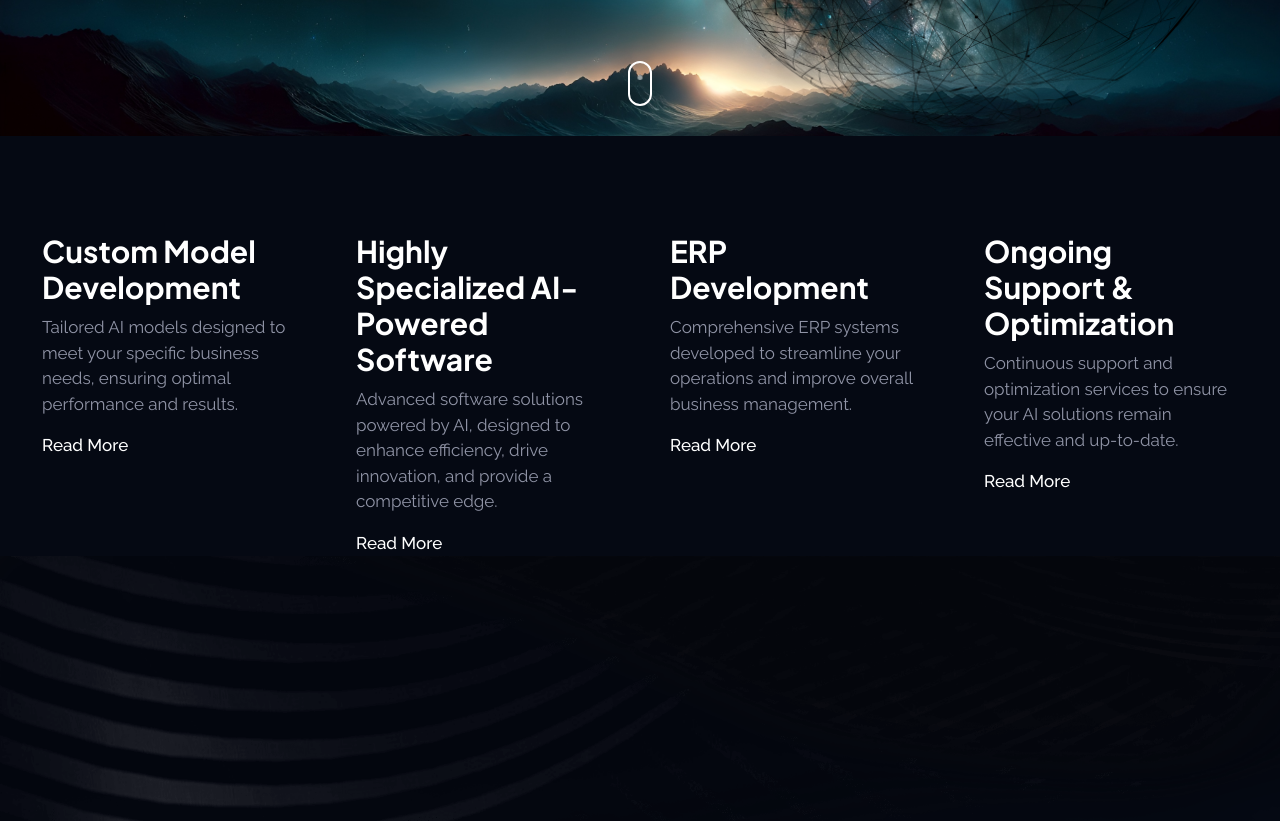
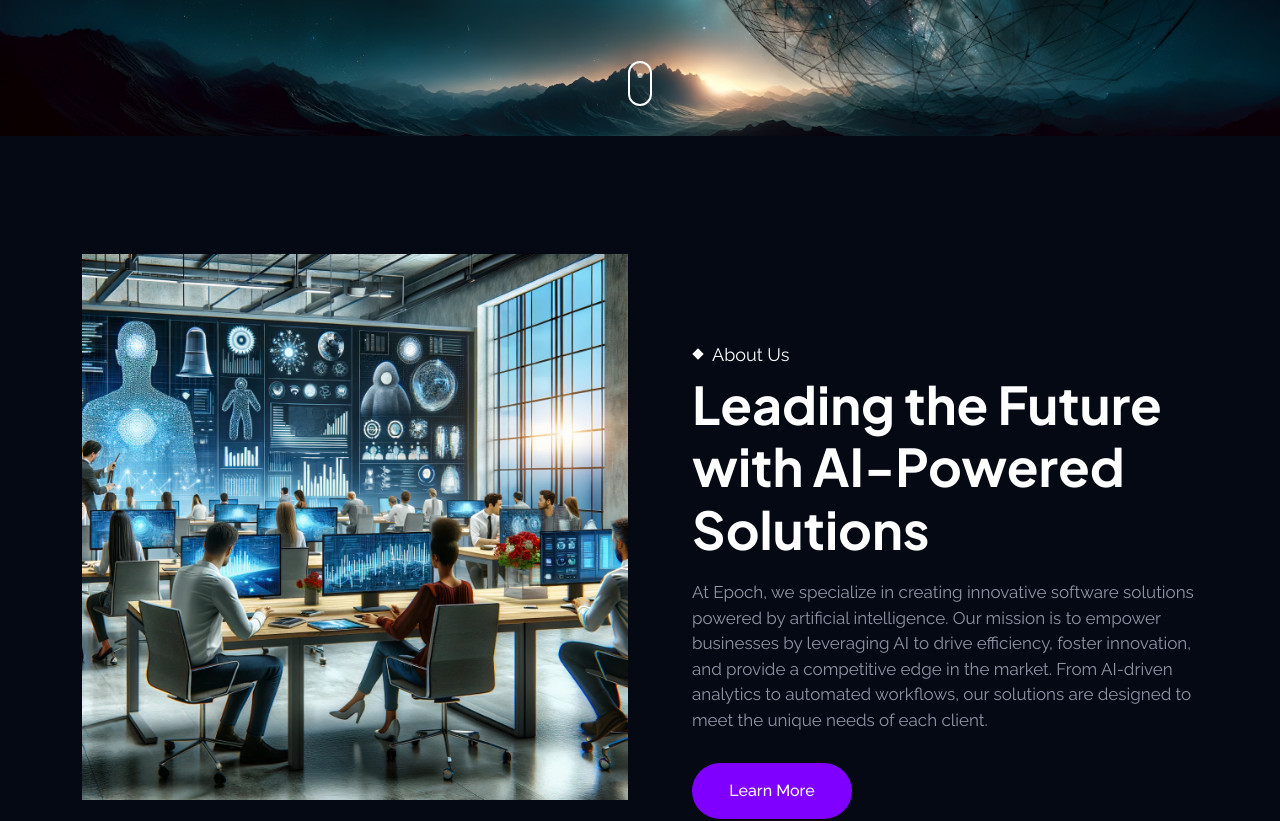
Before and after one commit to ibtehajmr/Epoch, a React (Vite) app: page / in a window 1280 px wide. Shown: the part 560-1381 px from the top of the page. Built offline with nearby package versions, Linux system fonts and the light colour scheme.

Commit message:
chore: fixed about us section on home page

```diff
--- a/src/App.jsx
+++ b/src/App.jsx
@@ -15,15 +15,15 @@ const Home = () => {
   return (
     <>
       <Banner />
-      <Fetuses />
-      <About />
+      {/* <Fetuses /> */}
+      <About direction='ltr' showButton />
       <Brands />
       <TeamComponent />
       <Testimonial />
       <BlogsComponent />
-      <ScrollRestoration/>
+      <ScrollRestoration />
     </>
-  )
+  );
 }
 
 export default Home
--- a/src/assets/css/style.css
+++ b/src/assets/css/style.css
@@ -117,7 +117,7 @@ Default Button Style
   border-radius: 5px;
   margin: 10px;
   border: none;
-  padding: 15px 55px 15px 40px;
+  padding: 15px 40px;
   background-size: 200% auto;
   font-weight: 500;
   font-size: var(--font-size);
--- a/src/components/about.jsx
+++ b/src/components/about.jsx
@@ -1,6 +1,8 @@
 import React from 'react';
 import { Link } from 'react-router-dom';
 import { motion } from 'framer-motion';
+import { strings } from '../locales';
+import AboutCard from '../assets/img/about-card.png';
 
 const About = ({
   heading,
@@ -10,6 +12,8 @@ const About = ({
   direction = 'rtl',
   showButton = false,
 }) => {
+  const staticText = strings.aboutUs.imageCard;
+
   const contentStyle = {
     textAlign: direction === 'rtl' ? 'right' : 'left',
   };
@@ -19,7 +23,7 @@ const About = ({
   };
 
   return (
-    <div className='about-area ptb-100 section-bg'>
+    <div className='about-area ptb-100'>
       <div className='container'>
         <motion.div
           className='row align-items-center'
@@ -39,7 +43,7 @@ const About = ({
         >
           <div className='col-lg-6'>
             <div className='image'>
-              <img src={image} alt='Page Heading' />
+              <img src={image || AboutCard} alt='Page Heading' />
             </div>
           </div>
           <div className='col-lg-6'>
@@ -48,12 +52,14 @@ const About = ({
             >
               <div>
                 <div className='banner-area no-background'>
-                  <span className='banner-top-title'>{subHeading}</span>
+                  <span className='banner-top-title'>
+                    {subHeading || staticText.subHeading}
+                  </span>
                 </div>
 
-                <h2 style={contentStyle}>{heading}</h2>
+                <h2 style={contentStyle}>{heading || staticText.heading}</h2>
               </div>
-              <p style={contentStyle}>{description}</p>
+              <p style={contentStyle}>{description || staticText.desc}</p>
               {showButton ? (
                 <Link className='btn btn-primary pt-3 pb-3' to='/about'>
                   Learn More
--- a/src/pages/about-us.jsx
+++ b/src/pages/about-us.jsx
@@ -6,27 +6,15 @@ import Brands from '../components/brands'
 import InstagramGallery from '../components/instagramGallery'
 import { ScrollRestoration } from 'react-router-dom'
 import { strings } from '../locales';
-import AboutCard from '../assets/img/about-card.png';
 import StatsSection from '../components/common/statsSection';
 
 const AboutUs = () => {
-  const {
-    title,
-    desc,
-    imageCard: { heading, desc: cardDesc, subHeading },
-  } = strings.aboutUs;
+  const { title, desc } = strings.aboutUs;
   return (
     <>
       <PageHeader title={title} desc={desc} />
       <StatsSection />
-      <About
-        heading={heading}
-        subHeading={subHeading}
-        description={cardDesc}
-        image={AboutCard}
-        direction='ltr'
-        showButton
-      />
+      <About direction='ltr' showButton />
       <Brands />
       <InstagramGallery />
       <Testimonial />
```
